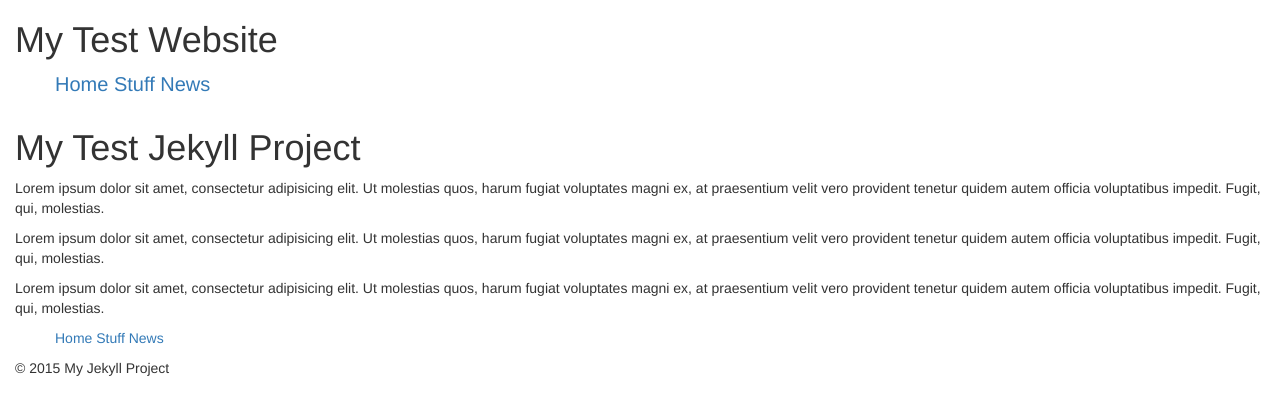
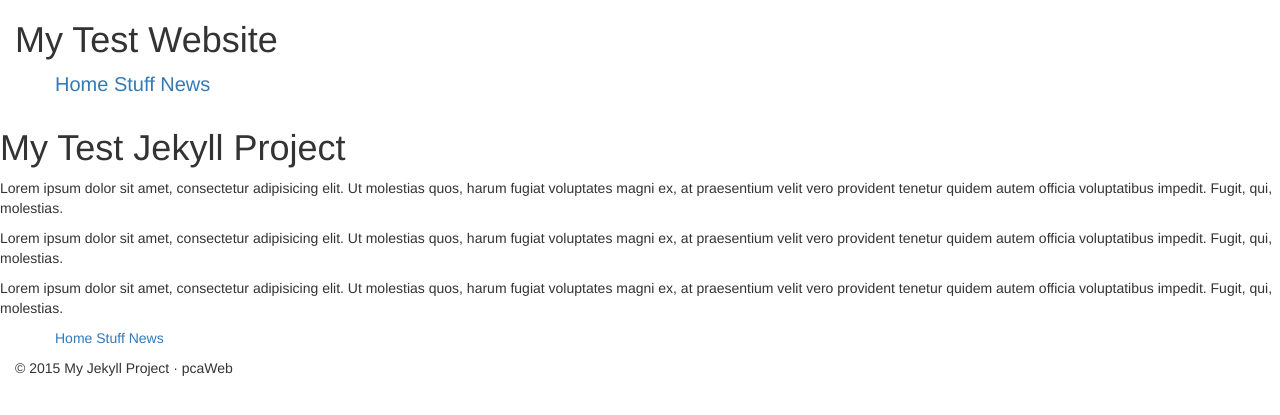
Before and after one commit to pcaWeb/My-Jekyll-Site, a Jekyll site: the page built from index.html, in a window 1280 px wide. Shown: the top 415 px of the page. Built offline with Jekyll 4.4.1, drawn with Linux system fonts in a browser that asks for light colours; nearby versions of some CDN libraries; Markdown is read by kramdown in place of the engine named in the settings.

Commit message:
more divs

```diff
--- a/_layouts/default.html
+++ b/_layouts/default.html
@@ -13,12 +13,16 @@
 	<h1>My Test Website</h1>
 	{% include nav.html navclass='nav-top' %}
 </header>
+<div class="main"></div>
+<div class="page row" id="mission">
 
 {{content}}
 
+</div>
+
 <footer>
 	{% include nav.html navclass='nav-bottom' %}
-	<p>&copy; 2015 My Jekyll Project</p>
+	<p>&copy; 2015 My Jekyll Project &middot; pcaWeb</p>
 </footer>
 <!-- jQuery (necessary for Bootstrap's JavaScript plugins) -->
 <script src="https://ajax.googleapis.com/ajax/libs/jquery/1.11.2/jquery.min.js"></script>
@@ -26,5 +30,6 @@
 <script src="https://maxcdn.bootstrapcdn.com/bootstrap/3.3.4/js/bootstrap.min.js"></script>
 <script src="{{site.baseurl}}/js/myscript.js"></script>
 </div>
+</div>
 </body>
 </html>
```
